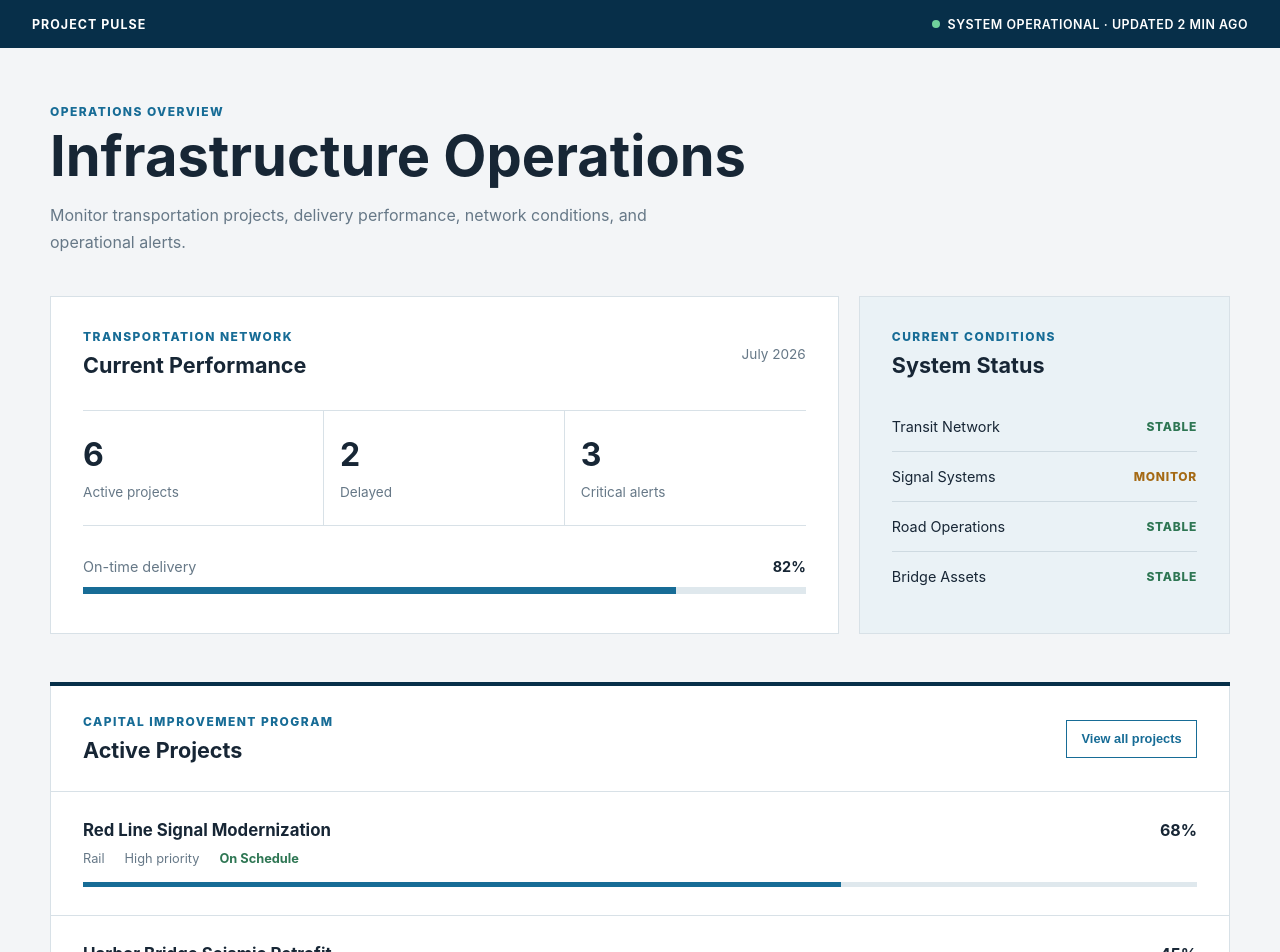
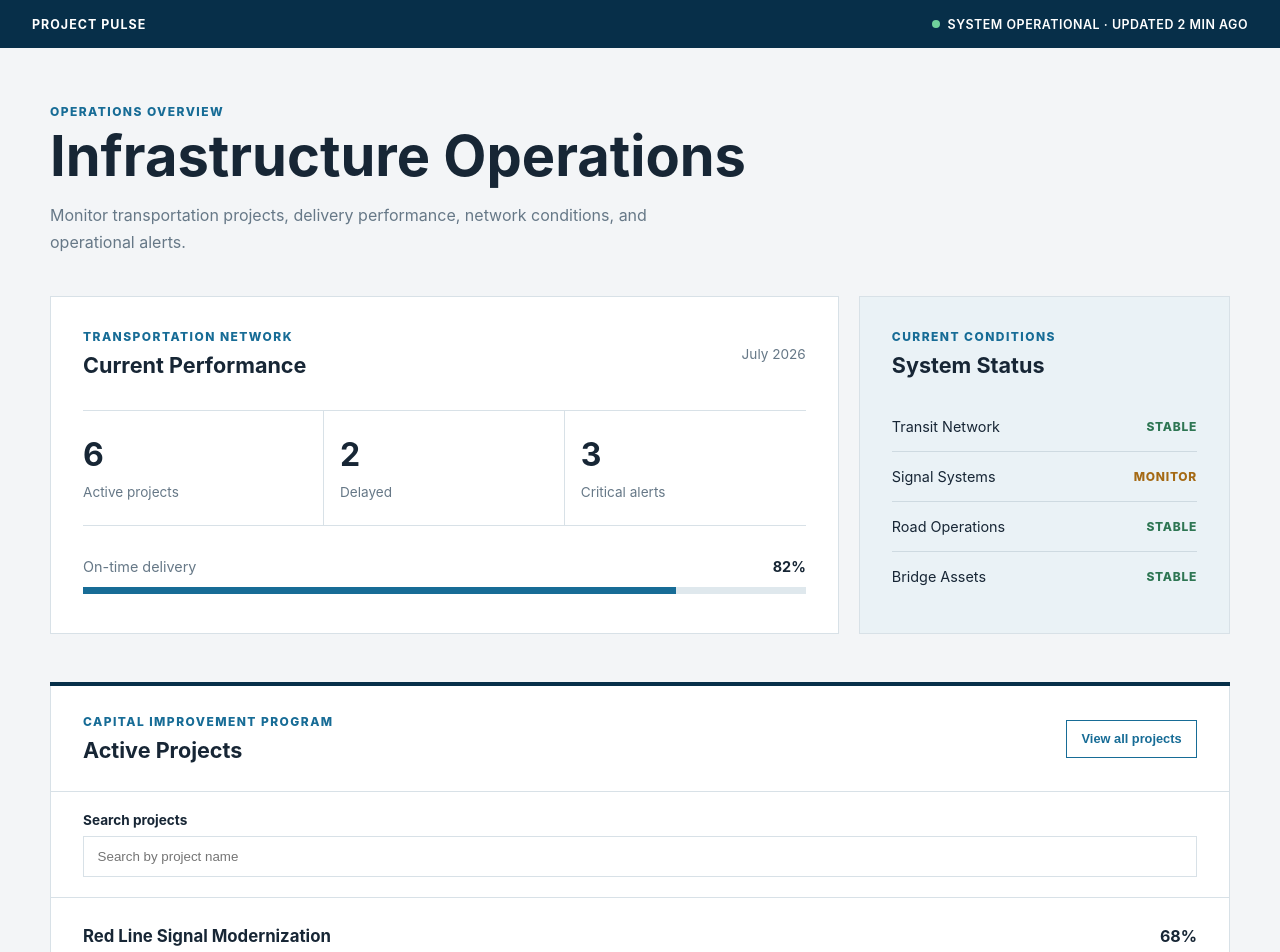
Before and after one commit to frejya-dev/project-pulse, a React (Vite) app: page / in a window 1280 px wide. Shown: the top 952 px of the page. Built offline with nearby package versions, Linux system fonts and the light colour scheme.

Commit message:
Add project search and clean up components

```diff
--- a/src/App.css
+++ b/src/App.css
@@ -327,4 +327,45 @@
   .project-row {
     padding: 1.4rem;
   }
+}.project-search {
+  padding: 1.25rem 2rem;
+  background: var(--surface);
+  border-right: 1px solid var(--border);
+  border-bottom: 1px solid var(--border);
+  border-left: 1px solid var(--border);
 }
+
+.project-search label {
+  display: block;
+  margin-bottom: 0.5rem;
+  color: var(--text);
+  font-size: 0.85rem;
+  font-weight: 700;
+}
+
+.project-search input {
+  width: 100%;
+  padding: 0.75rem 0.85rem;
+  color: var(--text);
+  background: #ffffff;
+  border: 1px solid var(--border);
+}
+
+.project-search input:focus {
+  outline: 2px solid rgba(23, 108, 150, 0.2);
+  border-color: var(--blue);
+}
+
+.no-results {
+  margin: 0;
+  padding: 2rem;
+  color: var(--muted);
+  background: var(--surface);
+  border-bottom: 1px solid var(--border);
+}
+
+@media (max-width: 560px) {
+  .project-search {
+    padding: 1.4rem;
+  }
+}
--- a/src/App.jsx
+++ b/src/App.jsx
@@ -1,9 +1,16 @@
+import { useState } from "react";
 import "./App.css";
 import { projects } from "./data/projects";
 import { systemConditions } from "./data/systemConditions";
 import ProjectRow from "./components/ProjectRow";
 
 function App() {
+  const [searchTerm, setSearchTerm] = useState("");
+
+  const filteredProjects = projects.filter((project) =>
+    project.name.toLowerCase().includes(searchTerm.toLowerCase())
+  );
+
   return (
     <div className="app">
       <div className="status-bar">
@@ -102,10 +109,26 @@ function App() {
             <button type="button">View all projects</button>
           </div>
 
+          <div className="project-search">
+            <label htmlFor="project-search">Search projects</label>
+
+            <input
+              id="project-search"
+              type="search"
+              placeholder="Search by project name"
+              value={searchTerm}
+              onChange={(event) => setSearchTerm(event.target.value)}
+            />
+          </div>
+
           <div className="project-list">
-            {projects.map((project) => (
-              <ProjectRow key={project.id} project={project} />
-            ))}
+            {filteredProjects.length > 0 ? (
+              filteredProjects.map((project) => (
+                <ProjectRow key={project.id} project={project} />
+              ))
+            ) : (
+              <p className="no-results">No projects found.</p>
+            )}
           </div>
         </section>
       </main>
```
